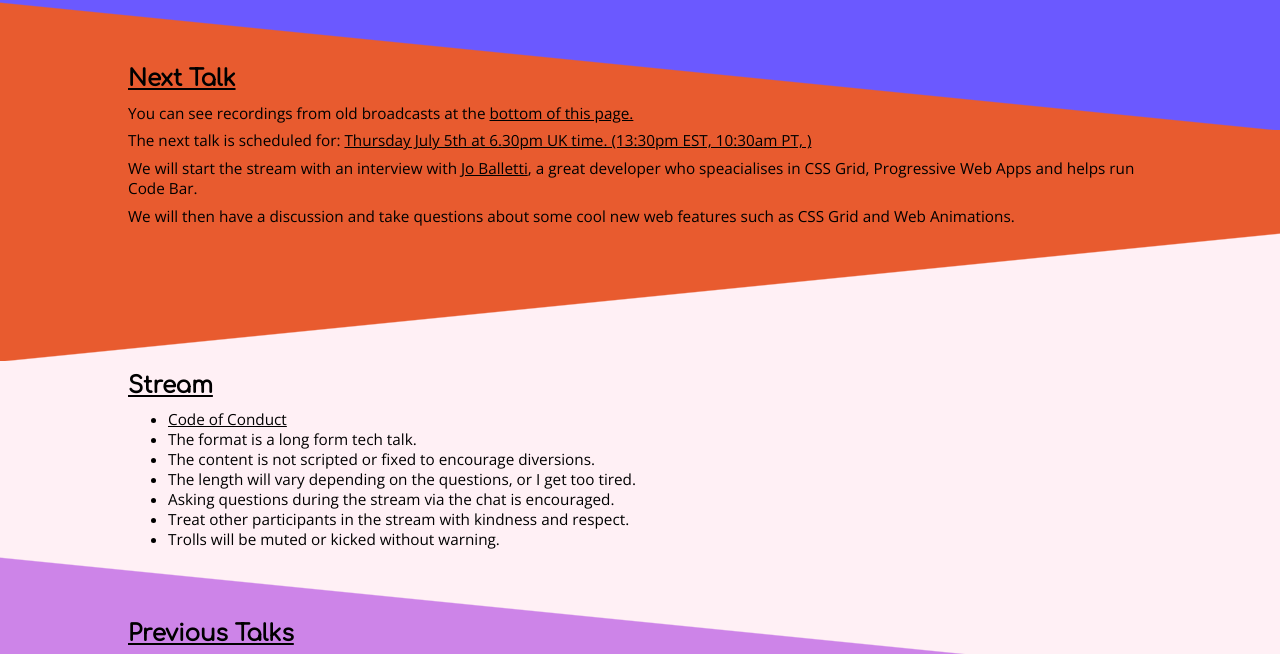
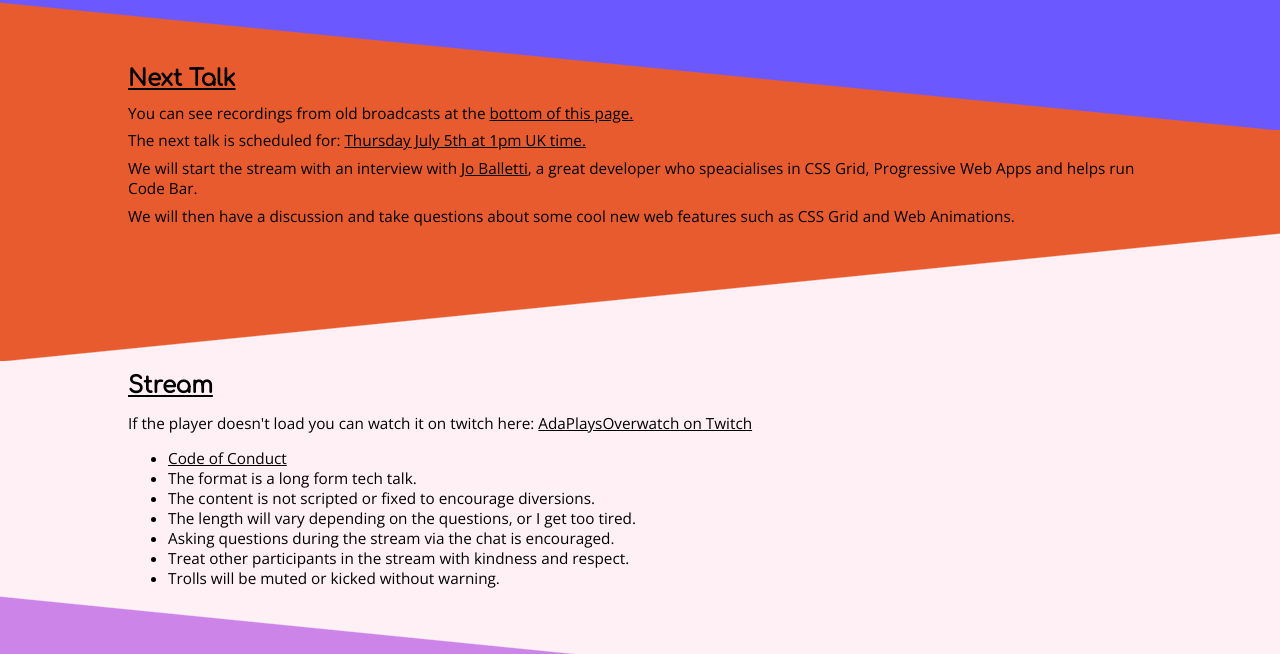
Before and after one commit to AdaRoseCannon/tech-talks, a plain HTML site: page index.html in a window 1280 px wide. Shown: the part 993-1647 px from the top of the page. Drawn offline with nearby package versions, Linux system fonts and the light colour scheme; a script that the page names is missing.

Commit message:
🍲🍠 Updated with Glitch

```diff
--- a/index.html
+++ b/index.html
@@ -57,9 +57,7 @@
       <p>
 <!--         Stay tuned for the next Twitch Tech Talk by <a href="https://twitter.com/lady_ada_king" target="_blank">following Ada on Twitter</a> -->
         The next talk is scheduled for:
-          <a href="https://www.timeanddate.com/worldclock/fixedtime.html?msg=Ada%27s+Twitch+Talk&iso=20180705T1830&p1=136&ah=1">
-            Thursday July 5th at 6.30pm UK time. (13:30pm EST, 10:30am PT, )
-          </a>
+          <a href="https://www.timeanddate.com/worldclock/fixedtime.html?msg=Ada%27s+Twitch+Talk&iso=20180705T1300&p1=136&ah=1">Thursday July 5th at 1pm UK time.</a>
       </p>
       <p>
         We will start the stream with an interview with <a href="https://twitter.com/ThisIsJoFrank">Jo Balletti</a>,
@@ -76,7 +74,11 @@
       </h2>
 
       <!-- Add a placeholder for the Twitch embed -->
-      <div id="twitch-embed"></div>
+      <div id="twitch-embed">
+        <p>
+          If the player doesn't load you can watch it on twitch here: <a href="https://twitch.com/adaplaysoverwatch">AdaPlaysOverwatch on Twitch</a>
+        </p>
+      </div>
       <ul>
         <li><a href="./code-of-conduct.html">Code of Conduct</a></li>
         <li>The format is a long form tech talk.</li>
@@ -118,6 +120,7 @@
     <footer>
       <p>
         &copy; Copyright 2018 Ada Rose Cannon.
+        <img src="https://adalytics-live.glitch.me/counter.png?color=black" alt="" aria-hidden="true" >
       </p>
     </footer>
   </body>
```
Also changed, not shown: code-of-conduct.html (+2 -0 lines).
